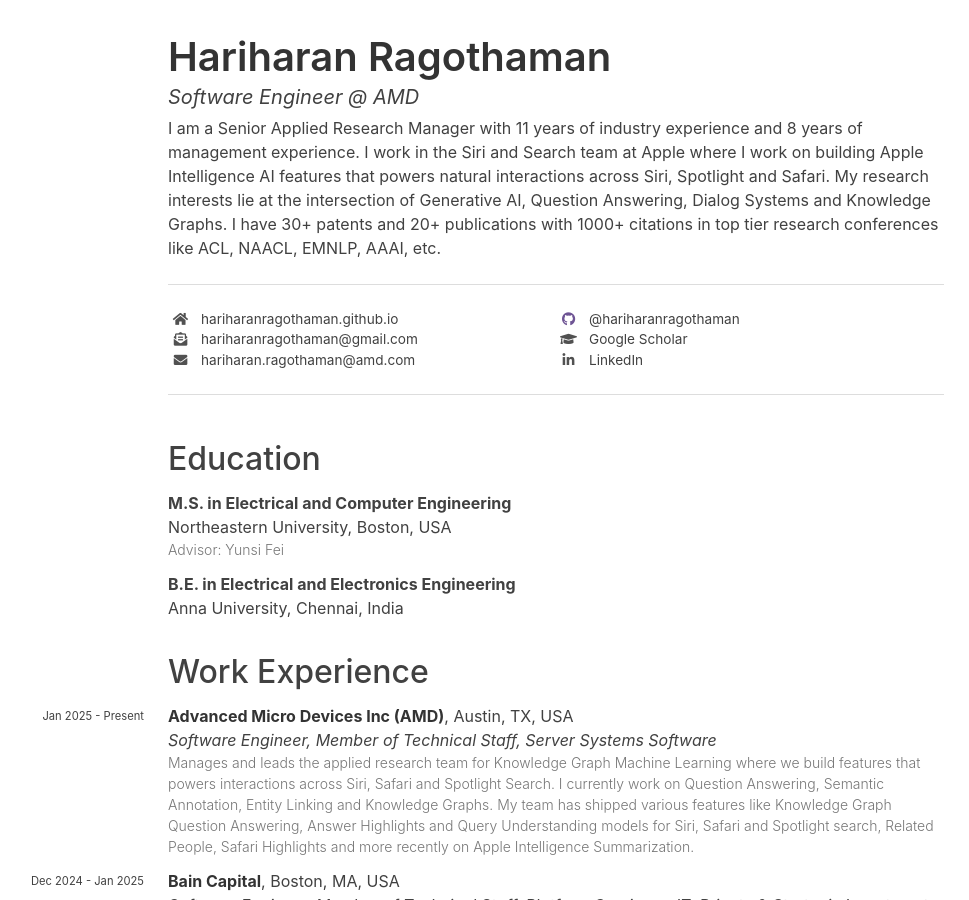
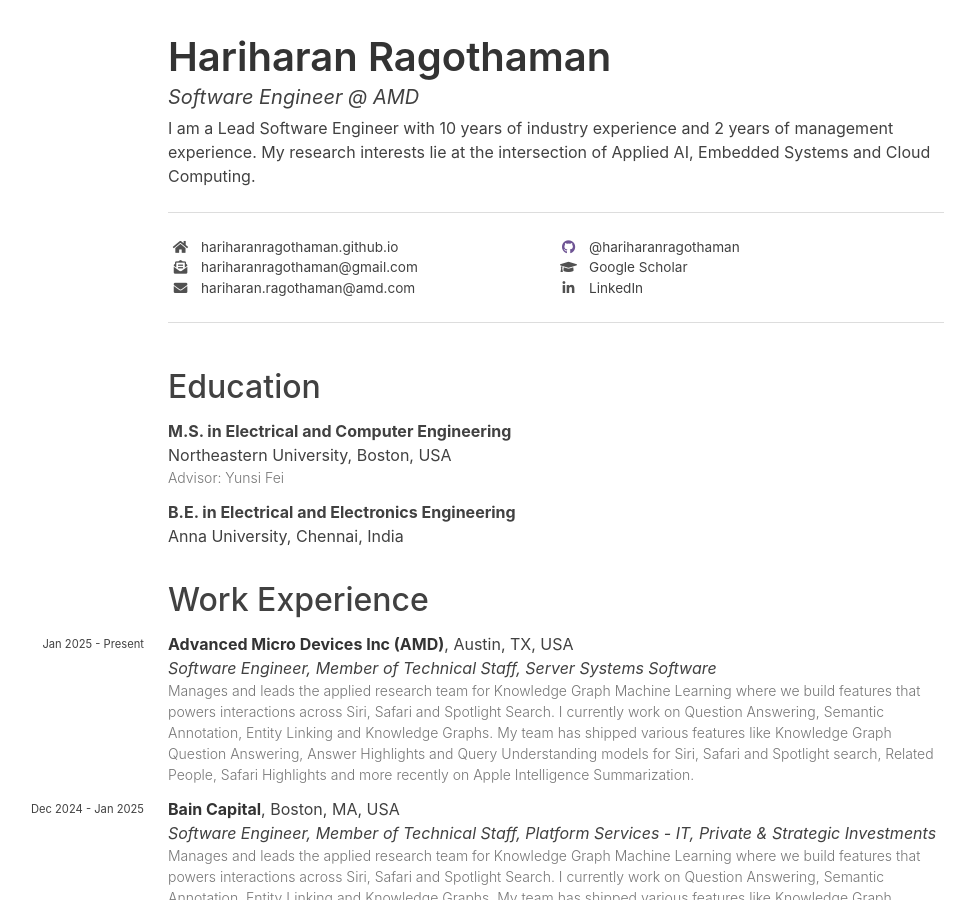
Before and after one commit to hariharanragothaman/hariharanragothaman.github.io, a Jekyll site: the page built from cv.md, in a window 1280 px wide and 900 px high. Shown: the whole window, without its empty margins (164-1133 px from the left). Built offline with Jekyll 4.4.1, drawn with Linux system fonts in a browser that asks for light colours; nearby versions of some CDN libraries; some web fonts are replaced.

Commit message:
Polishes and Updates

```diff
--- a/cv.md
+++ b/cv.md
@@ -12,8 +12,8 @@
 
 
 <div>
-	I am a Senior Applied Research Manager with 11 years of industry experience and 8 years of management experience. I work in the Siri and Search team at Apple where I work on building Apple Intelligence AI features that powers natural interactions across Siri, Spotlight and Safari.
-	My research interests lie at the intersection of Generative AI, Question Answering, Dialog Systems and Knowledge Graphs. I have 30+ patents and 20+ publications with 1000+ citations in top tier research conferences like ACL, NAACL, EMNLP, AAAI, etc.
+	I am a Lead Software Engineer with 10 years of industry experience and 2 years of management experience.
+	My research interests lie at the intersection of Applied AI, Embedded Systems and Cloud Computing.
 </div>
 
 ***
```
